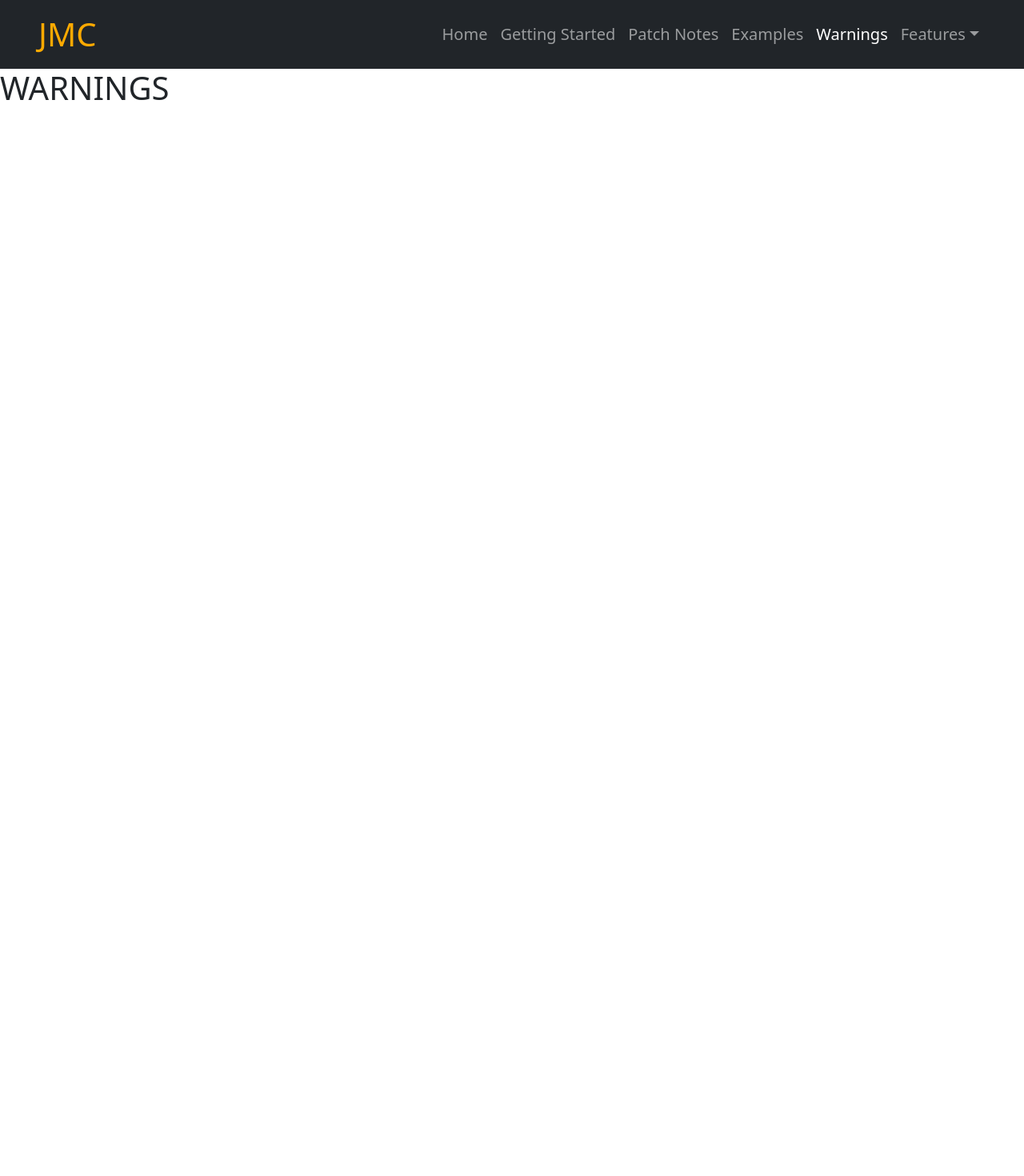
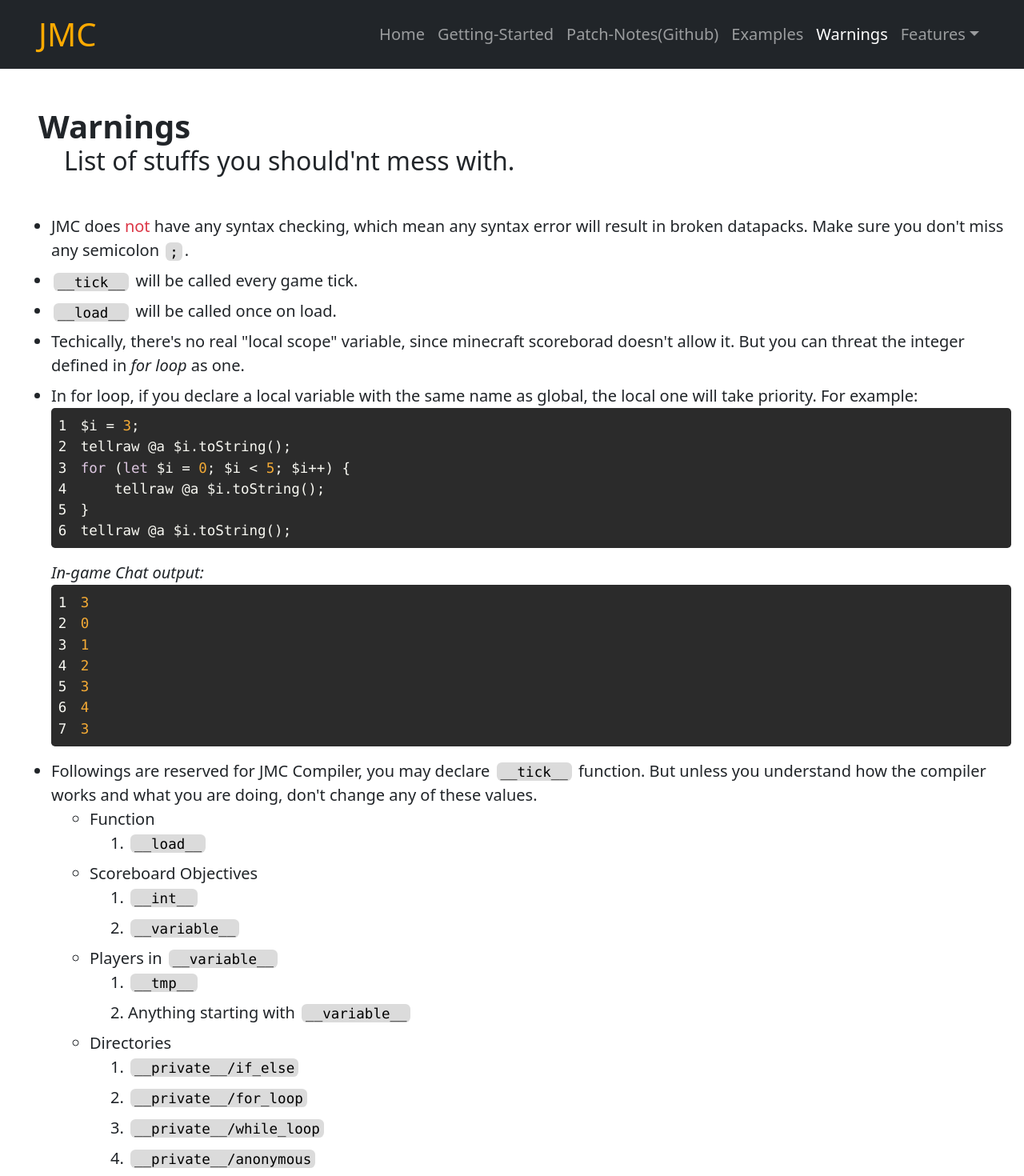
Before and after one commit to WingedSeal/docs.jmc, a React (Create React App) app: page /#/warnings in a window 1280 px wide. Shown: the top 1470 px of the page at 80% size. Before the commit the page ends 800 px from the top, so only its background shows below. Built offline with nearby package versions, Linux system fonts and the light colour scheme; the HTML template or start-up script is replaced by a standard one.

Commit message:
add warning:

```diff
--- a/src/App.js
+++ b/src/App.js
@@ -2,7 +2,6 @@ import './App.scss';
 import AppNavbar from './components/App/AppNavbar'
 import Home from './pages/Home';
 import GettingStarted from './pages/GettingStarted';
-import PatchNotes from './pages/PatchNotes';
 import Examples from './pages/Examples';
 import Warnings from './pages/Warnings'
 import Features from './pages/features/Features';
@@ -21,7 +20,6 @@ function App() {
         <Routes>
           <Route path="/" element={<Home />} />
           <Route path="getting-started" element={<GettingStarted />} />
-          <Route path="patch-notes" element={<PatchNotes />} />
           <Route path="examples" element={<Examples />} />
           <Route path="warnings" element={<Warnings />} />
           <Route path="features" >
--- a/src/App.scss
+++ b/src/App.scss
@@ -25,6 +25,12 @@ $primary: rgb(255, 170, 0);
 
 .paragraphs {
     @extend .m-3;
+
+    li {
+        @extend .ms-3;
+        @extend .mb-2;
+        @extend .fs-5;
+    }
 
     &>p {
         @extend .m-3;
--- a/src/components/App/AppNavbar.js
+++ b/src/components/App/AppNavbar.js
@@ -52,8 +52,8 @@ const AppNavbar = () => {
                 <Navbar.Collapse className='ms-3'>
                     <Nav className='fs-5 ms-auto me-5' activeKey={active}>
                         <NavLink to="/">Home</NavLink>
-                        <NavLink to="/getting-started">Getting Started</NavLink>
-                        <NavLink to="/patch-notes">Patch Notes</NavLink>
+                        <NavLink to="/getting-started">Getting-Started</NavLink>
+                        <Nav.Link href='https://github.com/WingedSeal/jmc/releases'>Patch-Notes(Github)</Nav.Link>
                         <NavLink to="/examples">Examples</NavLink>
                         <NavLink to="/warnings">Warnings</NavLink>
                         <NavDropdown title="Features" activeKey={active} active={active.startsWith("/features")}>
--- a/src/pages/Examples.js
+++ b/src/pages/Examples.js
@@ -5,7 +5,7 @@ import Related from '../components/Features/Related'
 const Examples = () => {
     return (
         <div>
-            <h1 className="fs-1 text-center text-md-start m-5 mb-5 fw-bolder">Examples</h1>
+            <h1 className="fs-1 text-center text-md-start m-5 fw-bolder">Examples</h1>
 
             <div className="paragraphs">
                 <h2>Basic Examples</h2>
--- a/src/pages/PatchNotes.js
+++ /dev/null
@@ -1,11 +0,0 @@
-import React from 'react'
-
-const PatchNotes = () => {
-    return (
-        <div>
-            <h1>PATCHNOTES</h1>
-        </div>
-    )
-}
-
-export default PatchNotes
--- a/src/pages/Warnings.js
+++ b/src/pages/Warnings.js
@@ -1,9 +1,67 @@
 import React from 'react'
+import CodeBlock from '../components/CodeBlock'
 
 const Warnings = () => {
     return (
         <div>
-            <h1>WARNINGS</h1>
+            <h1 className="fs-1 text-center text-md-start m-5 mb-0 fw-bolder">Warnings</h1>
+            <h2 className="fs-2 ms-5 mb-5 text-indent-2">List of stuffs you should'nt mess with.</h2>
+            <div className="paragraphs">
+                <ul>
+                    <li>JMC does <span className="text-danger">not</span> have any syntax checking, which mean any syntax error will result in broken datapacks. Make sure you don't miss any semicolon <code className="code">;</code>.</li>
+                    <li><code className="code">__tick__</code> will be called every game tick.</li>
+                    <li><code className="code">__load__</code> will be called once on load.</li>
+                    <li>Techically, there's no real "local scope" variable, since minecraft scoreborad doesn't allow it. But you can threat the integer defined in <span className="fst-italic">for loop</span> as one.</li>
+                    <li>In for loop, if you declare a local variable with the same name as global, the local one will take priority. For example:<CodeBlock code={`$i = 3;
+tellraw @a $i.toString();
+for (let $i = 0; $i < 5; $i++) {
+    tellraw @a $i.toString();
+}
+tellraw @a $i.toString();`} language='javascript' /><div className='fst-italic'>In-game Chat output:</div><CodeBlock code={`3
+0
+1
+2
+3
+4
+3`} language='javascript' /></li>
+
+                    <li>Followings are reserved for JMC Compiler, you may declare <code className="code">__tick__</code> function. But unless you understand how the compiler works and what you are doing, don't change any of these values.
+                        <ul>
+                            <li>Function
+                                <ol>
+                                    <li><code className="code">__load__</code></li>
+                                </ol>
+                            </li>
+                            <li>Scoreboard Objectives
+                                <ol>
+                                    <li><code className="code">__int__</code></li>
+                                    <li><code className="code">__variable__</code></li>
+                                </ol>
+                            </li>
+                            <li>Players in <code className="code">__variable__</code>
+                                <ol>
+                                    <li><code className="code">__tmp__</code></li>
+                                    <li>Anything starting with <code className="code">__variable__</code></li>
+                                </ol></li>
+                            <li>Directories
+                                <ol>
+                                    <li><code className="code">__private__/if_else</code></li>
+                                    <li><code className="code">__private__/for_loop</code></li>
+                                    <li><code className="code">__private__/while_loop</code></li>
+                                    <li><code className="code">__private__/anonymous</code></li>
+                                </ol>
+                            </li>
+                        </ul>
+                    </li>
+                    <li>Extra information <ul>
+                        <li>You can use the <code className="code">__int__</code>, but do not change them.</li>
+                        <li><code className="code">__tmp__</code> will be reset every time it'll be used by the compiler, just don't touch it. The data inside is uselss and if you change it, it won't last long either.</li>
+                        <li><code className="code">{`$__private__.<var>`}</code> will be used for "for loop". If you understand what you are doing you might change or access it inside loop. (<code className="code">$i</code> will be stored in <code className="code">$__private__.i</code> in the following)<CodeBlock code={`for (let $i = 0; $i < 5; $i++) {
+    tellraw @a $i.toString();
+  }`} language='javascript' /></li>
+                    </ul></li>
+                </ul>
+            </div>
         </div>
     )
 }
--- a/src/pages/features/Features.js
+++ b/src/pages/features/Features.js
@@ -7,7 +7,7 @@ import { Link } from 'react-router-dom'
 const Features = () => {
     return (
         <div>
-            <Link to="/features" className='text-decoration-none text-reset'><h1 className="fs-1 text-center text-md-start m-5 mb-5 fw-bolder">Features</h1></Link>
+            <Link to="/features" className='text-decoration-none text-reset'><h1 className="fs-1 text-center text-md-start m-5 fw-bolder">Features</h1></Link>
             <div className="paragraphs">
 
                 <section id="multiline_command" />
```
